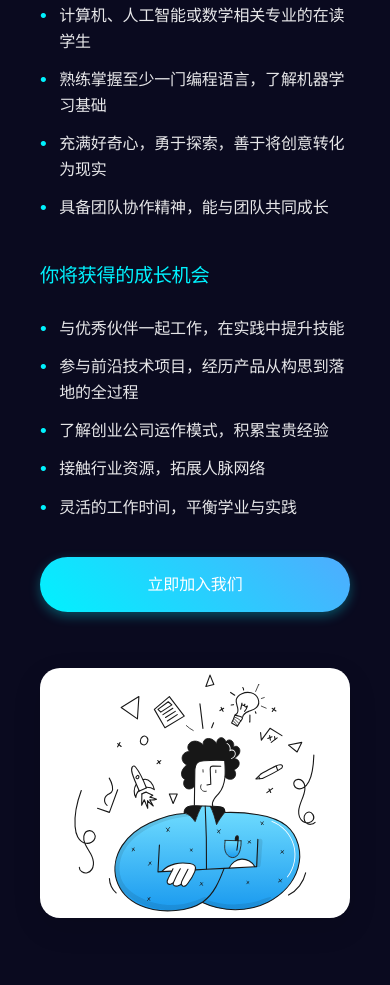
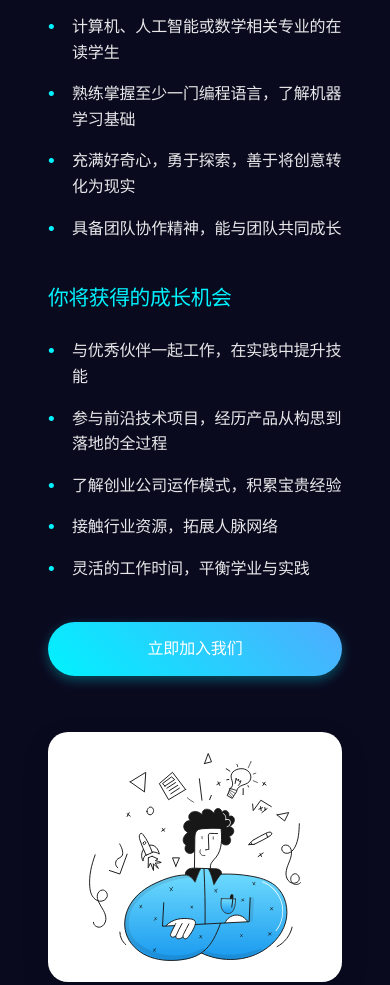
Before and after one commit to NeuroSpark-nanjing/NeuroSpark-nanjing.github.io, a plain HTML site: page index.html in a window 390 px wide. Shown: the part 8824-9809 px from the top of the page. Drawn offline with nearby package versions, Linux system fonts and the light colour scheme; animation ran at ten frames a second.

Commit message:
图片修改

```diff
--- a/style.css
+++ b/style.css
@@ -994,26 +994,18 @@ body {
     }
 
     .join-us-image {
-        height: 300px;
-    }
-}
-
-@media screen and (max-width: 480px) {
-    .join-us-content {
-        padding: 1.5rem;
+        height: auto;
+        min-height: 200px;
+        max-height: 250px;
+        padding: 1rem;
+        overflow: hidden;
     }
 
-    .join-us-text h3 {
-        font-size: 1.2rem;
-    }
-
-    .join-list li {
-        padding-left: 1.2rem;
-        margin-bottom: 0.8rem;
-    }
-
-    .join-us-image {
-        height: 250px;
+    .join-us-image img {
+        width: 100%;
+        height: auto;
+        object-fit: contain;
+        max-height: 230px;
     }
 
     .join-us-text .cta-button {
```
